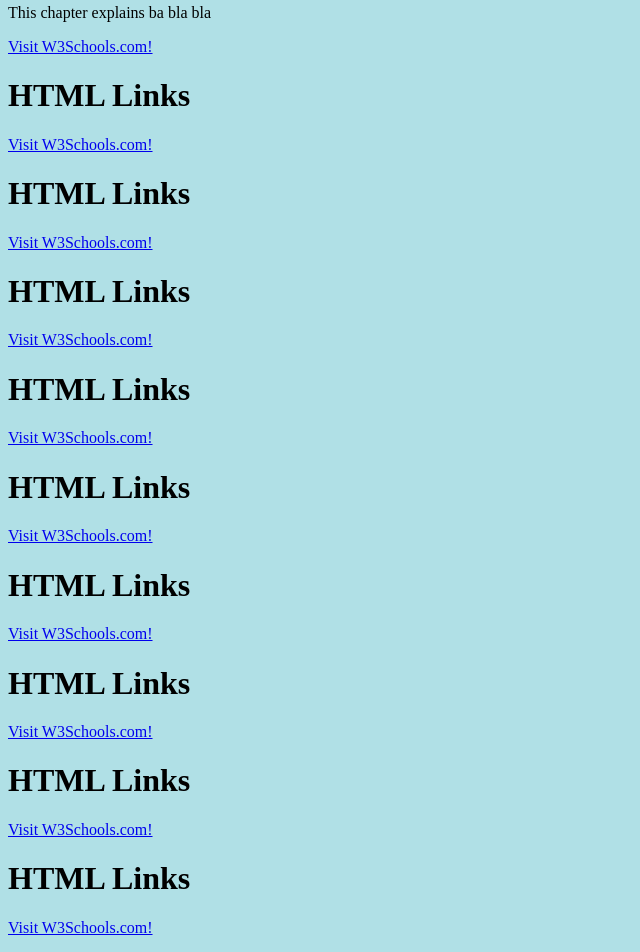
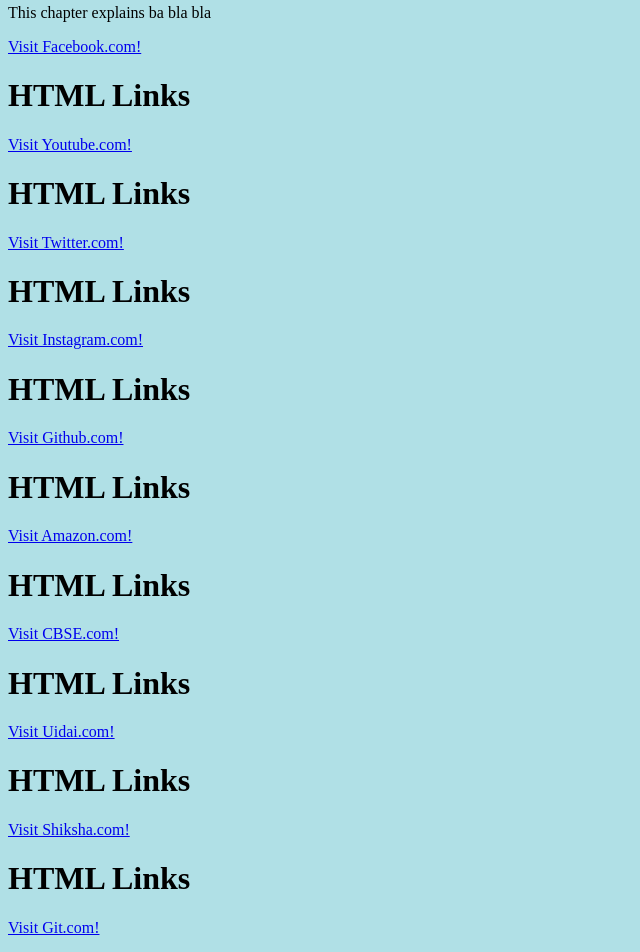
Before and after one commit to Anant9691/Anant-New, a plain HTML site: page index.html in a window 1280 px wide. Shown: the part 700-1652 px from the top of the page, without its empty margins (0-640 px from the left). Drawn offline with Linux system fonts and the light colour scheme.

Commit message:
Jwbdbxbs
Habxbz

```diff
--- a/index.html
+++ b/index.html
@@ -18,16 +18,16 @@
 <p>This chapter explains ba bla bla</p>
 <h2>Chapter 5</h2>
 <p>This chapter explains ba bla bla</p>
-<p><a href="https://www.w3schools.com/">Visit W3Schools.com!</a></p><h1>HTML Links</h1>
-<p><a href="https://www.w3schools.com/">Visit W3Schools.com!</a></p><h1>HTML Links</h1>
-<p><a href="https://www.w3schools.com/">Visit W3Schools.com!</a></p><h1>HTML Links</h1>
-<p><a href="https://www.w3schools.com/">Visit W3Schools.com!</a></p><h1>HTML Links</h1>
-<p><a href="https://www.w3schools.com/">Visit W3Schools.com!</a></p><h1>HTML Links</h1>
-<p><a href="https://www.w3schools.com/">Visit W3Schools.com!</a></p><h1>HTML Links</h1>
-<p><a href="https://www.w3schools.com/">Visit W3Schools.com!</a></p><h1>HTML Links</h1>
-<p><a href="https://www.w3schools.com/">Visit W3Schools.com!</a></p><h1>HTML Links</h1>
-<p><a href="https://www.w3schools.com/">Visit W3Schools.com!</a></p><h1>HTML Links</h1>
-<p><a href="https://www.w3schools.com/">Visit W3Schools.com!</a></p>
+<p><a href="https://www.facebook.com/">Visit Facebook.com!</a></p><h1>HTML Links</h1>
+<p><a href="https://www.youtube.com/">Visit Youtube.com!</a></p><h1>HTML Links</h1>
+<p><a href="https://www.twitter.com/">Visit Twitter.com!</a></p><h1>HTML Links</h1>
+<p><a href="https://www.instagram.com/">Visit Instagram.com!</a></p><h1>HTML Links</h1>
+<p><a href="https://www.github.com/">Visit Github.com!</a></p><h1>HTML Links</h1>
+<p><a href="https://www.amazon.com/">Visit Amazon.com!</a></p><h1>HTML Links</h1>
+<p><a href="https://www.cbse.com/">Visit CBSE.com!</a></p><h1>HTML Links</h1>
+<p><a href="https://www.uidai.com/">Visit Uidai.com!</a></p><h1>HTML Links</h1>
+<p><a href="https://www.shiksha.com/">Visit Shiksha.com!</a></p><h1>HTML Links</h1>
+<p><a href="https://www.git.com/">Visit Git.com!</a></p>
 <h1>My First Heading</h1>
 <p>My first paragraph.</p>
 <h2>HTML Buttons</h2>
```
